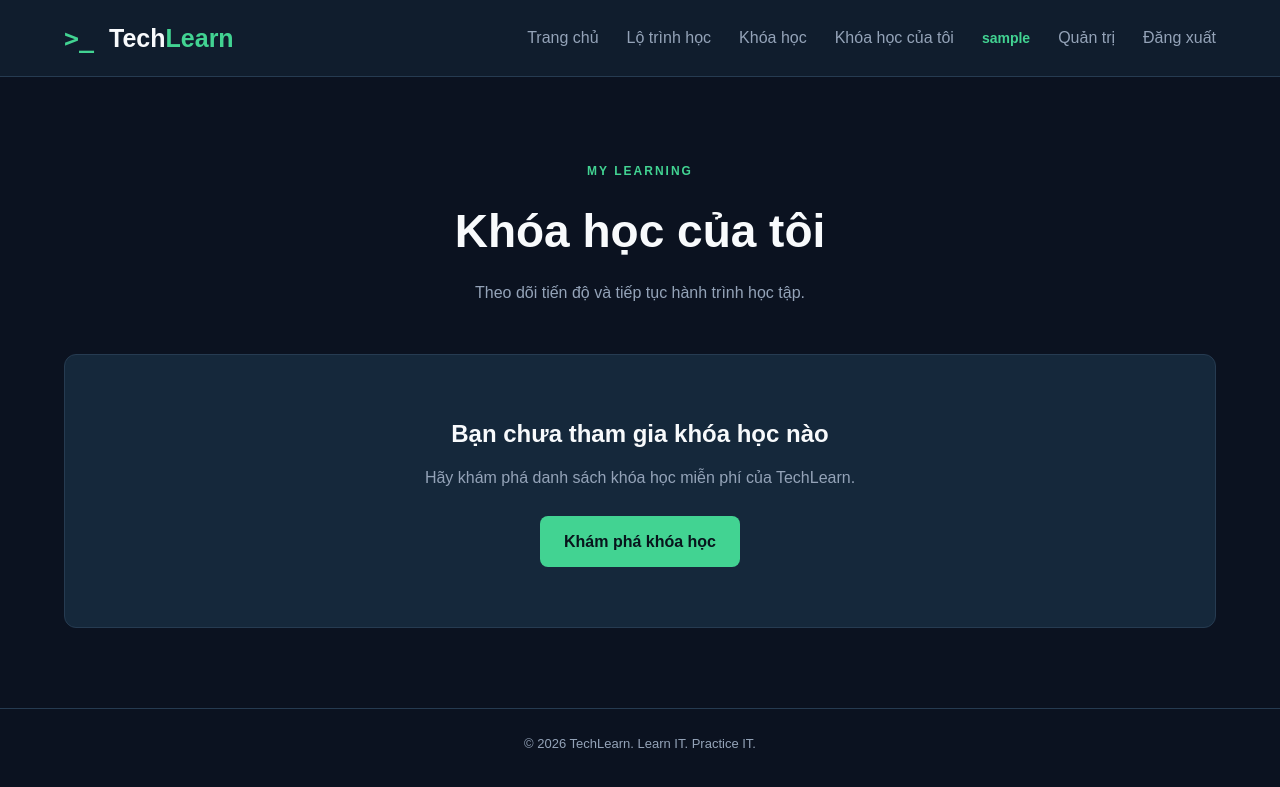
After one commit to NtQuang-23521287/tech_learn, a Django app: page /progress/my-learning/ in a window 1280 px wide. The commit adds this page. Shown: the top 787 px of the page. Run offline with Django 5.2, Linux system fonts and the light colour scheme; the visitor is signed in with stand-in values (Sample User, id 1); data that the repository does not hold is empty.

Commit message:
add my-learning courses

```diff
--- a/apps/progress/urls.py
+++ b/apps/progress/urls.py
@@ -18,4 +18,10 @@ urlpatterns = [
         views.complete_lesson,
         name="complete_lesson",
     ),
+
+    path(
+    "my-learning/",
+    views.my_learning,
+    name="my_learning",
+),
 ]
--- a/apps/progress/views.py
+++ b/apps/progress/views.py
@@ -1,9 +1,7 @@
-
 from django.contrib import messages
 from django.contrib.auth.decorators import login_required
-from django.shortcuts import get_object_or_404, redirect
+from django.shortcuts import get_object_or_404, redirect, render
 from django.views.decorators.http import require_POST
-
 from apps.courses.models import Course, Lesson
 from .models import Enrollment, LessonProgress
 
@@ -82,3 +80,44 @@ def complete_lesson(request, course_slug, module_id, lesson_slug):
         module_id=module_id,
         lesson_slug=lesson_slug,
     )
+
+
+@login_required
+def my_learning(request):
+    enrollments = Enrollment.objects.filter(
+        user=request.user
+    ).select_related(
+        "course",
+        "course__category",
+    )
+
+    learning_courses = []
+
+    for enrollment in enrollments:
+        course = enrollment.course
+
+        total = Lesson.objects.filter(
+            module__course=course,
+            is_published=True,
+        ).count()
+
+        completed = LessonProgress.objects.filter(
+            enrollment=enrollment,
+            lesson__module__course=course,
+            lesson__is_published=True,
+        ).count()
+
+        percent = round(completed / total * 100) if total else 0
+
+        learning_courses.append({
+            "course": course,
+            "total": total,
+            "completed": completed,
+            "percent": percent,
+        })
+
+    return render(
+        request,
+        "progress/my_learning.html",
+        {"learning_courses": learning_courses},
+    )
--- a/static/css/style.css
+++ b/static/css/style.css
@@ -869,3 +869,42 @@ a {
     font-size: 14px;
     color: var(--muted);
 }
+
+/* Student Learning Dashboard */
+
+.empty-learning {
+    grid-column: 1 / -1;
+    text-align: center;
+    padding: 60px 25px;
+    background: var(--surface);
+    border: 1px solid var(--border);
+    border-radius: 12px;
+}
+
+.empty-learning h2 {
+    margin-bottom: 12px;
+}
+
+.empty-learning p {
+    color: var(--muted);
+    margin-bottom: 25px;
+}
+
+.course-card .progress-header {
+    display: flex;
+    justify-content: space-between;
+    margin: 10px 0;
+}
+
+.course-card .progress-header strong {
+    color: var(--primary);
+}
+
+.course-card .progress-track {
+    margin-bottom: 10px;
+}
+
+.course-card .btn-primary {
+    text-align: center;
+    margin-top: 12px;
+}
--- a/templates/base.html
+++ b/templates/base.html
@@ -26,6 +26,7 @@
 
             <nav class="nav-links">
 
+                <!-- Các mục hiển thị cho tất cả người dùng -->
                 <a href="{% url 'core:home' %}">
                     Trang chủ
                 </a>
@@ -40,15 +41,20 @@
 
                 {% if user.is_authenticated %}
 
+                    <!-- Chỉ hiển thị khi đã đăng nhập -->
+                    <a href="{% url 'progress:my_learning' %}">
+                        Khóa học của tôi
+                    </a>
+
                     <span class="nav-username">
                         {{ user.username }}
                     </span>
 
-                    {% comment %} {% if user.is_staff %}
+                    {% if user.is_staff %}
                         <a href="{% url 'admin:index' %}">
                             Quản trị
                         </a>
-                    {% endif %} {% endcomment %}
+                    {% endif %}
 
                     <form method="post"
                         action="{% url 'logout' %}"
@@ -63,6 +69,7 @@
 
                 {% else %}
 
+                    <!-- Chỉ hiển thị khi chưa đăng nhập -->
                     <a href="{% url 'login' %}">
                         Đăng nhập
                     </a>
@@ -75,6 +82,7 @@
                 {% endif %}
 
             </nav>
+
 
         </div>
     </header>
--- /dev/null
+++ b/templates/progress/my_learning.html
@@ -0,0 +1,84 @@
+
+{% extends "base.html" %}
+
+{% block title %}Khóa học của tôi — TechLearn{% endblock %}
+
+{% block content %}
+
+<section class="catalog-section">
+    <div class="container">
+
+        <div class="section-heading">
+            <span class="eyebrow">MY LEARNING</span>
+            <h1>Khóa học của tôi</h1>
+            <p>
+                Theo dõi tiến độ và tiếp tục hành trình học tập.
+            </p>
+        </div>
+
+        <div class="course-grid">
+
+            {% for item in learning_courses %}
+
+                <article class="course-card">
+
+                    <span class="eyebrow">
+                        {{ item.course.category.name }}
+                    </span>
+
+                    <h3>{{ item.course.title }}</h3>
+
+                    {% if item.course.is_published %}
+                        <div class="progress-header">
+                            <span>Tiến độ</span>
+                            <strong>{{ item.percent }}%</strong>
+                        </div>
+
+                        <div class="progress-track">
+                            <div
+                                class="progress-fill"
+                                style="width: {{ item.percent }}%;">
+                            </div>
+                        </div>
+
+                        <p>
+                            {{ item.completed }}/{{ item.total }}
+                            bài học đã hoàn thành
+                        </p>
+
+                        <a
+                            href="{% url 'courses:detail' item.course.slug %}"
+                            class="btn-primary">
+                            Tiếp tục học
+                        </a>
+                    {% else %}
+                        <p>
+                            Khóa học đang tạm ngừng xuất bản.
+                        </p>
+                    {% endif %}
+
+                </article>
+
+            {% empty %}
+
+                <div class="empty-learning">
+                    <h2>Bạn chưa tham gia khóa học nào</h2>
+                    <p>
+                        Hãy khám phá danh sách khóa học miễn phí
+                        của TechLearn.
+                    </p>
+
+                    <a href="{% url 'courses:list' %}"
+                       class="btn-primary">
+                        Khám phá khóa học
+                    </a>
+                </div>
+
+            {% endfor %}
+
+        </div>
+
+    </div>
+</section>
+
+{% endblock %}
```
